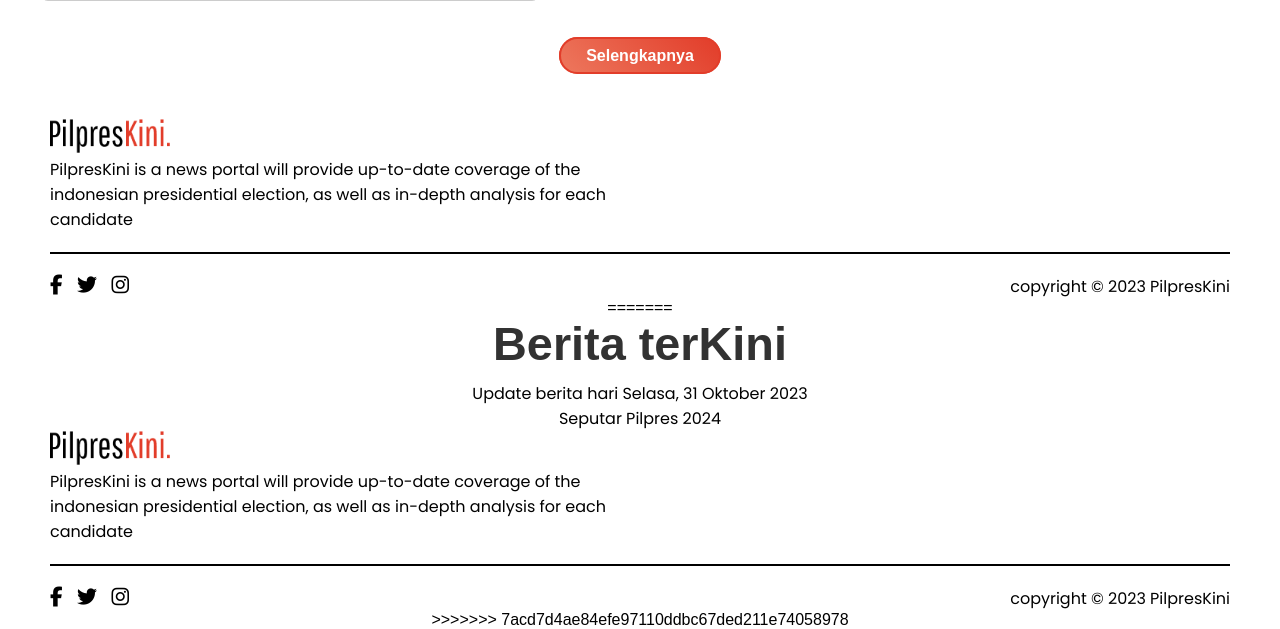
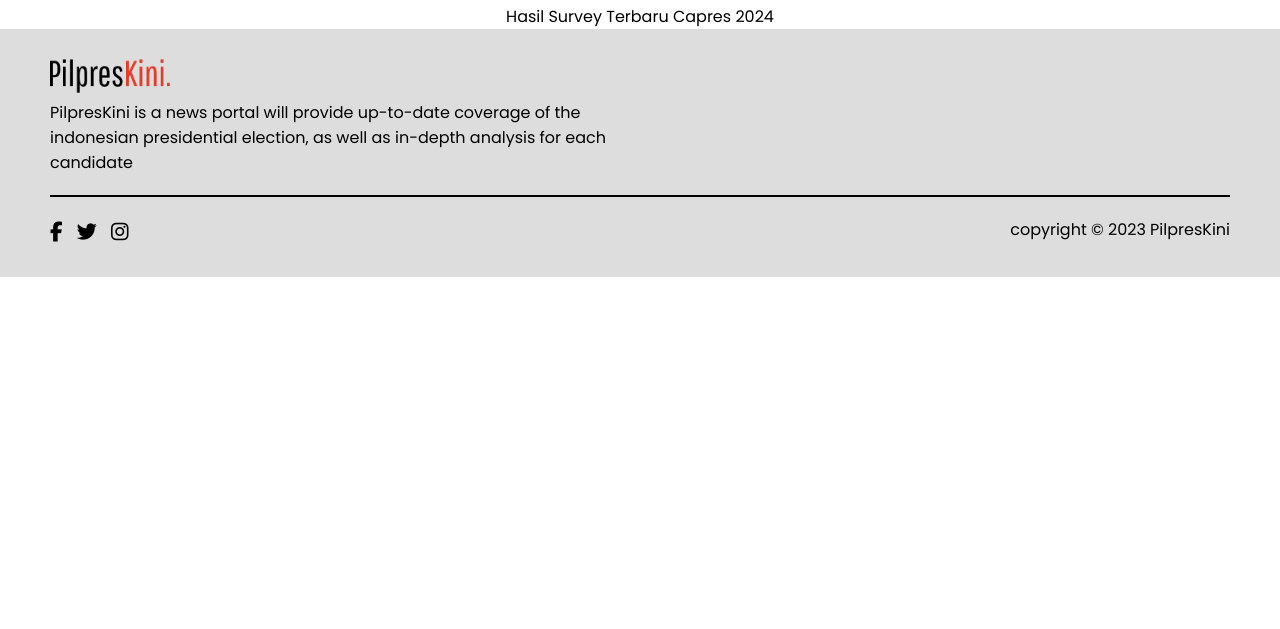
Before and after one commit to Kampus-Merdeka-Software-Engineering/FE-2-Jakarta-27, a PHP site: page / in a window 1280 px wide. Shown: the part 1856-2485 px from the top of the page. After the commit the page ends 2133 px from the top, so only its background shows below. Run offline with PHP 8.4, Linux system fonts and the light colour scheme; some libraries are stand-ins or nearby versions; some web fonts are replaced.

Commit message:
update konten

```diff
--- a/css/index.css
+++ b/css/index.css
@@ -172,7 +172,7 @@
   from {opacity: .4}
   to {opacity: 1}
 }
-<<<<<<< HEAD
+
 
 /* ------------------------Section Berita ------------------*/
 /* Create two columns/boxes that floats next to each other */
@@ -278,8 +315,7 @@
   color: #fff;
   border-radius: 5px;
 }
-=======
->>>>>>> 7acd7d4ae84efe97110ddbc67ded211e74058978
+
 
 /* Footer Properties */
 
--- a/index.html
+++ b/index.html
@@ -18,7 +18,6 @@
 <body>
     <!-- Navbar / Header -->
     <div class="navcontainer" id="navcontainer">
-<<<<<<< HEAD
       <div class="nav">
           <input type="checkbox" id="nav-check">
           <div class="nav-header">
@@ -42,32 +41,6 @@
       </div>
   </div>
 
-=======
-        <div class="nav">
-            <input type="checkbox" id="nav-check">
-            <div class="nav-header">
-                <img src="img\logo-pilpreskini.png" alt="logo-portal" width="75%">
-            </div>
-            <div class="nav-btn">
-              <label for="nav-check">
-                <span></span>
-                <span></span>
-                <span></span>
-              </label>
-            </div>
-            <div class="nav-links">
-                <a href="index.html" target="_blank">Home</a>
-                <a href="isu.html" target="_blank">Isu</a>
-                <a href="pilpres.html" target="_blank">Pilpres</a>
-                <a href="about.html" target="_blank">About</a>
-                <img src="img\logo-km.png" alt="logo-km" width="12%" style="margin-right: 4px;">
-                <img src="img\logo-revou.png" alt="logo-revou" width="8%">
-
-            </div>
-        </div>
-    </div>
-
->>>>>>> 7acd7d4ae84efe97110ddbc67ded211e74058978
     <!--Landing page-->
     <div class="slideshow-container">
       <!-- Full-width images with number and caption text -->
@@ -96,7 +69,6 @@
     </div>
     <br>
     <br>
-<<<<<<< HEAD
     <br>
     <br>
 
@@ -139,15 +111,28 @@
             </div>
           </div>
          </article>
-        </section>
+        </section>
   <br>
-
+   <br>
 
   <a href="isu.html" class="get_started_btn">Selengkapnya</a>
     <br>
     <br>
     <br>
     <br>
+
+
+    <section>
+      <nav class="nav2">
+        <img src="img/th.jpeg" class="capres">
+        <div class="nav3">
+          <p>Hasil Survey Terbaru Capres 2024</p>
+        </div>
+      </nav>
+      <div class="nav3">
+        <p>Hasil Survey Terbaru Capres 2024</p>
+      </div>
+    </section>
 
     <!-- Footer -->
     <footer class="footer">
@@ -170,39 +155,6 @@
       </div>
     </div>
   </footer>
-=======
-
-    <div class="content">
-      <div id="h3">
-      <h3>Berita terKini</h3>
-      </div>
-      <p>Update berita hari Selasa, 31 Oktober 2023</p>
-      <p>Seputar Pilpres 2024</p>
-    </div>
-
-
-    <!-- Footer -->
-    <footer class="footer">
-        <div class="footercontainer">
-          <div class="footer-content">
-            <img src="img\logo-pilpreskini.png" alt="logo-portal" width="120">
-            <p style="text-align: start">PilpresKini is a news portal will provide up-to-date coverage of the
-              indonesian  presidential  election, as well as in-depth analysis for each candidate</p>
-          </div>
-          <div class="footer-bottom">
-              <div class="footer-social">
-                <ul class="social-icons">
-                  <li><a href="#"><i class="fab fa-facebook-f"></i></a></li>
-                  <li><a href="#"><i class="fab fa-twitter"></i></a></li>
-                  <li><a href="#"><i class="fab fa-instagram"></i></a></li>
-                </ul>
-              </div>
-              <p style="text-align: end">copyright © 2023 PilpresKini</p>
-          </div>
-        </div>
-      </div>
-    </footer>
->>>>>>> 7acd7d4ae84efe97110ddbc67ded211e74058978
 </body>
 </html>
 
```
Also changed, not shown: other parts of css/index.css (+37 -0 lines).
